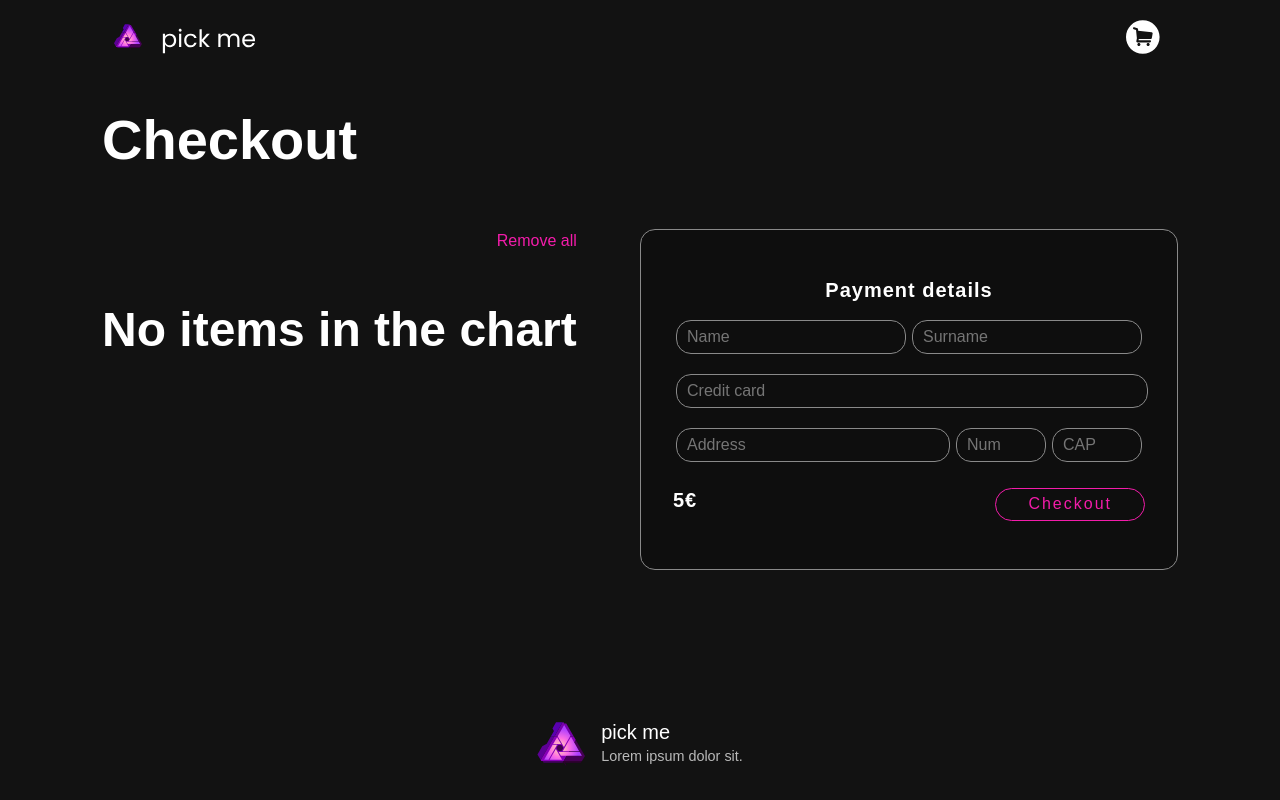
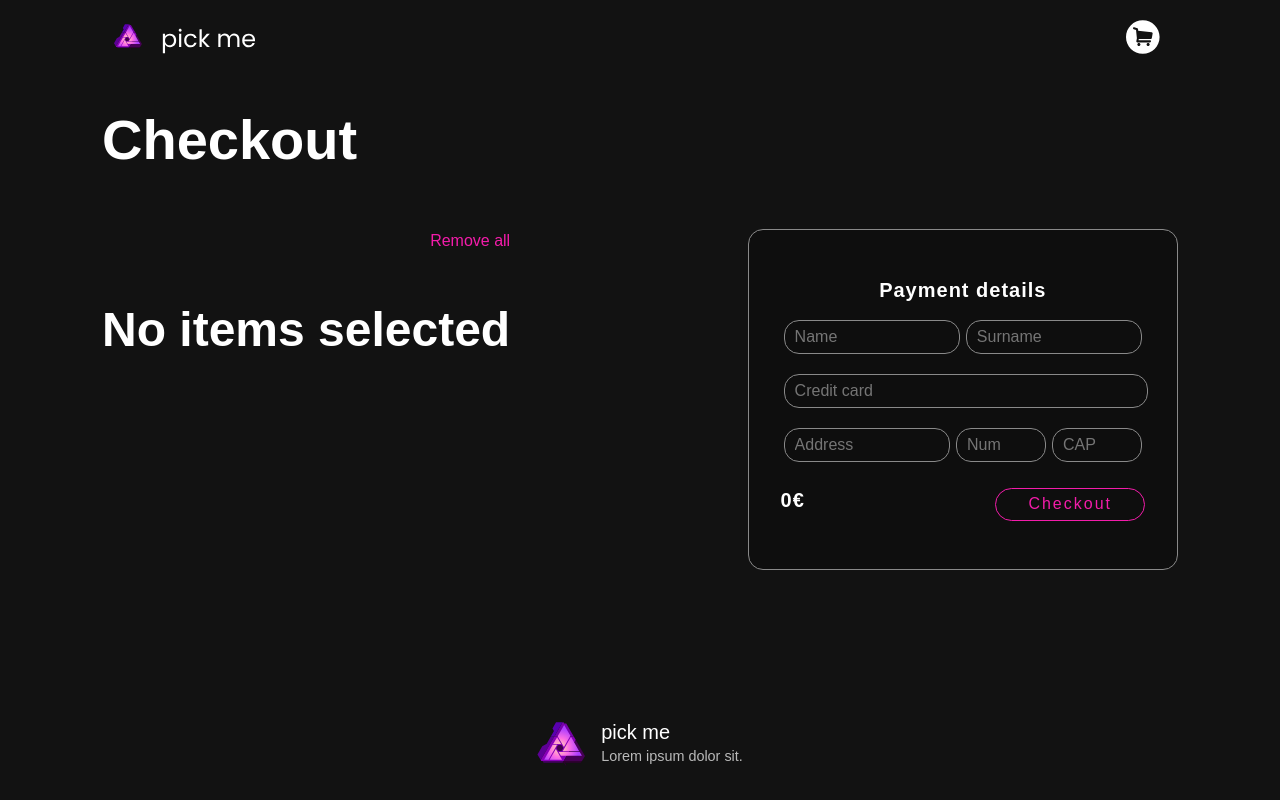
Before and after one commit to ClaudiaCavagna/PickMe, a React (Create React App) app: page /checkout in a window 1280 px wide. Built offline with nearby package versions, Linux system fonts and the light colour scheme.

Commit message:
cart reducer implemented

```diff
--- a/src/components/Photo.js
+++ b/src/components/Photo.js
@@ -4,6 +4,8 @@ import styled from 'styled-components';
 import { pricer } from '../utils/helpers';
 import { ReactComponent as CartIcon } from '../images/purple-cart.svg';
 import { FaHeart } from "react-icons/fa";
+import { addSingleItem } from '../redux/reducers/cart-reducer';
+import { useDispatch } from 'react-redux';
 
 
 
@@ -76,11 +78,11 @@ const Card = styled('div')`
   }
 `;
 
-const Photo = ({alt_description, color, urls: {regular}, likes, id}) => {
+const Photo = ({alt_description, color, urls: {regular}, likes, id, user: {username}}) => {
   const [load, setLoad] = useState(false);
   const price = pricer(likes);
 
-
+  const dispatch = useDispatch();
   return (
     <div style={{marginBottom: '3rem'}}>
       <Card style={{display: load ? 'block' : 'none'}}>
@@ -94,7 +96,7 @@ const Photo = ({alt_description, color, urls: {regular}, likes, id}) => {
               <p>{price}€</p>
             </div>
 
-              <button className='btn'>
+              <button className='btn' onClick={() => dispatch(addSingleItem({id, price, url: regular, alt_description, user: username}))}>
                 <CartIcon className='cart-icon-small' />
               </button>
           </div>
--- a/src/index.css
+++ b/src/index.css
@@ -18,6 +18,7 @@
   --error: #ff6966;
   --translucent: #121212c8;
   --transparent-pink: #f31cab10;
+  --transparent-grey: #b9b9b956;
 }
 
 body {
@@ -261,6 +262,19 @@ p {
   width: 80px;
 }
 
+.cart-item {
+  display: flex;
+  justify-content: space-between;
+  align-items: center;
+  width: 100%;
+  margin-top: 2rem;
+}
+
+.cart-item p {
+  font-weight: 600;
+  letter-spacing: 1.5px;
+}
+
 @media screen and (min-width: 488px) {
   .checkout-title {
     font-size: 3.5rem;
@@ -287,7 +301,10 @@ p {
     margin-top: 3rem;
   }
   .form-container {
-    width: 50%;
+    width: 40%;
     padding-block: 3rem;
   }
+  .cart-item {
+    width: 450px;
+  }
 }
--- /dev/null
+++ b/src/redux/reducers/cart-reducer.js
@@ -0,0 +1,61 @@
+import { createSlice, createAction } from "@reduxjs/toolkit";
+
+const removeFromCart = createAction('remove-from-cart');
+const isAddedToCart = (action) => {
+    return action.type.endsWith("/addToCart")
+}
+const isRemovedFromCart = (action) => {
+    return action.type.endsWith("remove-from-cart")
+}
+
+const initialState = {
+    cart: [],
+    total: 0,
+    payed: false,
+}
+
+const cartSlice = createSlice({
+    name: 'cart',
+    initialState,
+    reducers: {
+        addToCart: (state, action) => {
+            state.cart.push(action.payload)
+        },
+        cleanCart: state => {
+            state.cart = []
+            state.total = 0
+        },
+        payOrder: state => {
+            state.payed = true
+        }
+    },
+    extraReducers: (builder) => {
+        builder
+        .addCase(removeFromCart, (state, action) => {
+            state.cart = state.cart.filter((el) => el.id !== action.payload.id);
+        })
+        .addMatcher(isAddedToCart, (state, action) => {
+            state.total += action.payload.price;
+        })
+        .addMatcher(isRemovedFromCart, (state, action) => {
+            state.total -= action.payload.price;
+        })
+        .addDefaultCase((state) => {
+            return state;
+        })
+    }
+});
+
+const addSingleItem = (item) => (dispatch, getState) => {
+    const {cart} = getState().cart;
+    if(cart.find(x => x.id === item.id)){
+        return;
+    }
+    dispatch(addToCart(item));
+}
+
+export const { addToCart, cleanCart, payOrder } = cartSlice.actions;
+export { addSingleItem, removeFromCart };
+const { reducer } = cartSlice;
+
+export default reducer;
--- a/src/redux/store.js
+++ b/src/redux/store.js
@@ -1,9 +1,11 @@
 import { configureStore } from '@reduxjs/toolkit';
 import apiReducer from './reducers/api-reducer';
+import cartReducer from './reducers/cart-reducer';
 
 const store = configureStore({
     reducer: {
         photos: apiReducer,
+        cart: cartReducer,
     },
 });
 
--- a/src/screen/checkout-screen.js
+++ b/src/screen/checkout-screen.js
@@ -1,7 +1,13 @@
 import React from 'react';
 import { Formik } from 'formik';
+import { useSelector, useDispatch } from 'react-redux';
+import { RiDeleteBack2Fill } from "react-icons/ri";
+import { cleanCart, removeFromCart } from '../redux/reducers/cart-reducer';
 
 const Checkout = () => {
+  const dispatch = useDispatch();
+  const { cart, total } = useSelector(store => store.cart);
+
   return (
     <section className='container'>
       <div style={{marginTop: '90px'}}>
@@ -10,10 +16,27 @@ const Checkout = () => {
       <div className='xl-checkout'>
         <div className='list-container'>
           <div className='text-end'>
-            <button className='btn-remove'>Remove all</button>
+            <button className='btn-remove' onClick={() => dispatch(cleanCart())}>Remove all</button>
           </div>
           <div className='text-checkout'>
-            <h4>No items in the chart</h4>
+            {cart && cart.length > 0 ? (
+              cart.map((el) => {
+                return (
+                  <div key={el.id} className='cart-item'>
+                    <img src={el.url} alt={el.alt_description} style={{width: '160px', height: '90px', borderRadius: '10px 0px 0px 10px'}}/>
+                    <div className='p-1'>
+                      <p>Artist - {el.user}</p>
+                      <h6>{el.price}€</h6>
+                    </div>
+                    <button className='btn' onClick={()=>dispatch(removeFromCart(el))}>
+                      <RiDeleteBack2Fill style={{color: 'var(--purple-300)', fontSize: '1.5rem'}}/>
+                    </button>
+                  </div>
+                )
+              })
+            ) : (
+              <h4>No items selected</h4>
+            )}
           </div>
         </div>
 
@@ -60,7 +83,7 @@ const Checkout = () => {
 
                 </div>
                 <div className='d-flex justify-content-between mt-3'>
-                  <h5>5€</h5>
+                  <h5>{total}€</h5>
                   <button className='btn-page'>
                     Checkout
                   </button>
--- a/src/utils/helpers.js
+++ b/src/utils/helpers.js
@@ -10,6 +10,6 @@ export const rowalizer = (array, items_per_row = 3) => {
 
 export const pricer = (likes) => {
     let price = '0';
-    likes % 2 ? price='20' : price='15';
+    likes % 2 ? price=20 : price=15;
     return price;
 };
```
